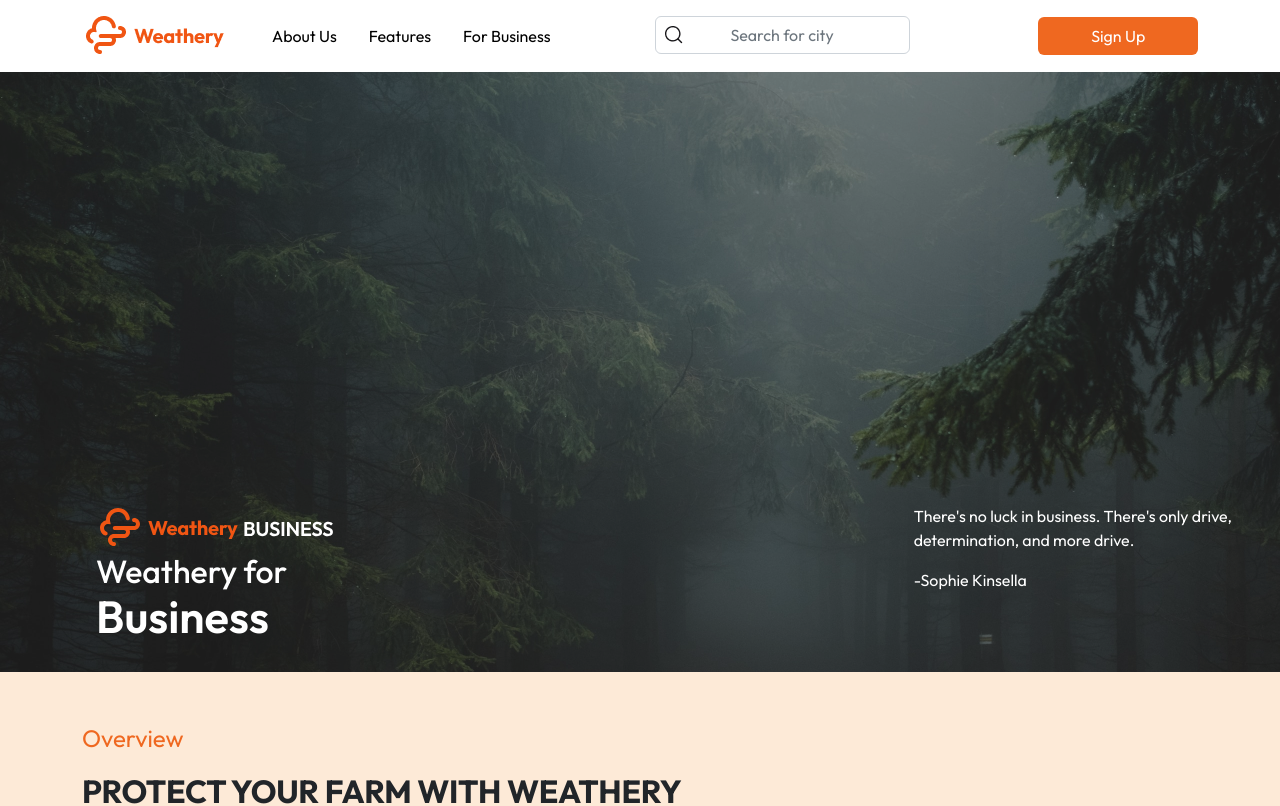
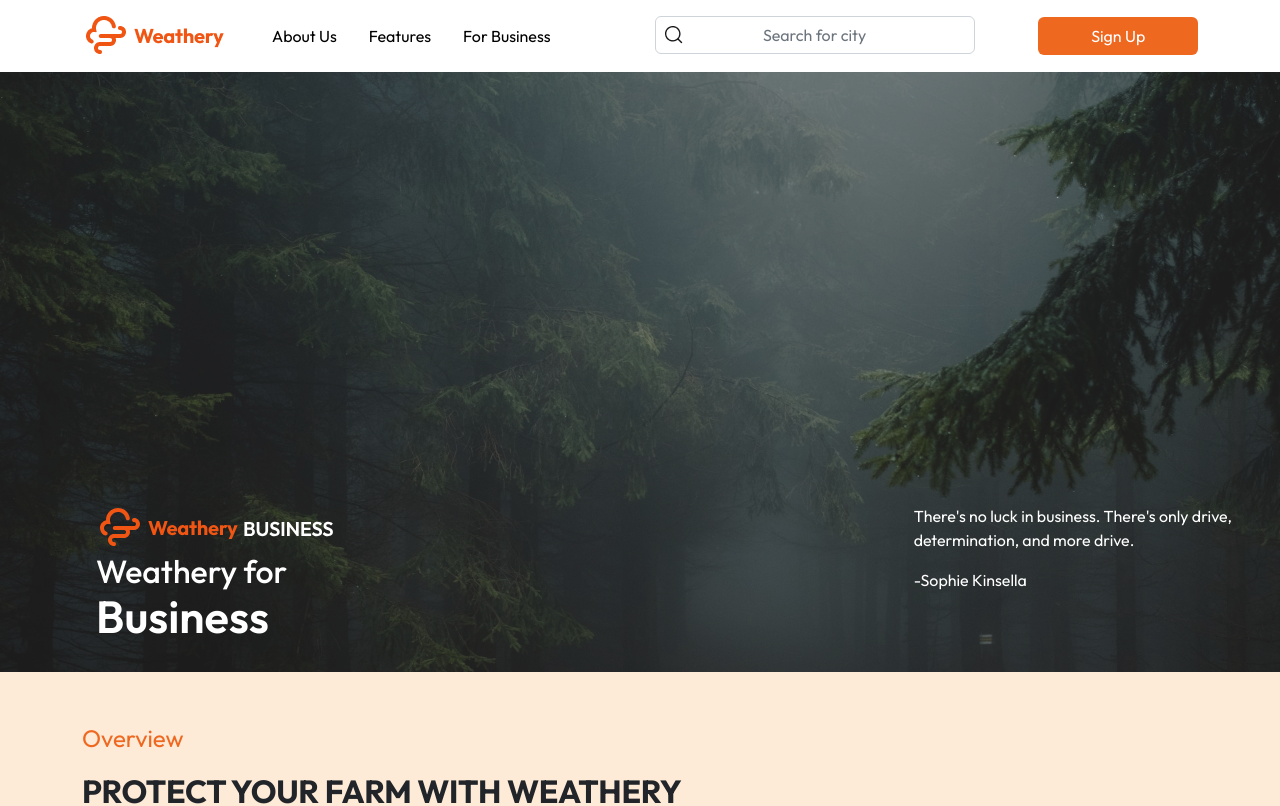
Before and after one commit to Maiqel1/weather-business, a React (Create React App) app: page / in a window 1280 px wide. Shown: the top 806 px of the page. Built offline with nearby package versions, Linux system fonts and the light colour scheme.

Commit message:
adjusted styling

```diff
--- a/src/index.css
+++ b/src/index.css
@@ -32,6 +32,7 @@ padding: 10px;
 
 .navInput input{
             text-align: center;
+            width: 320px;
 }
 
 .overview {
```
